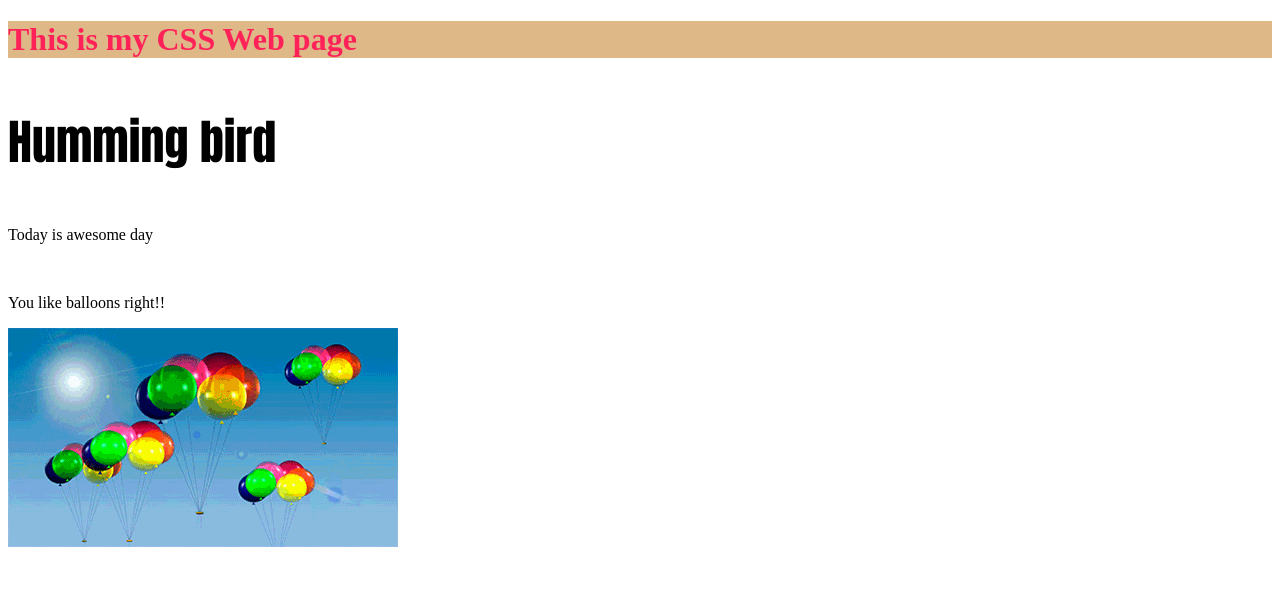
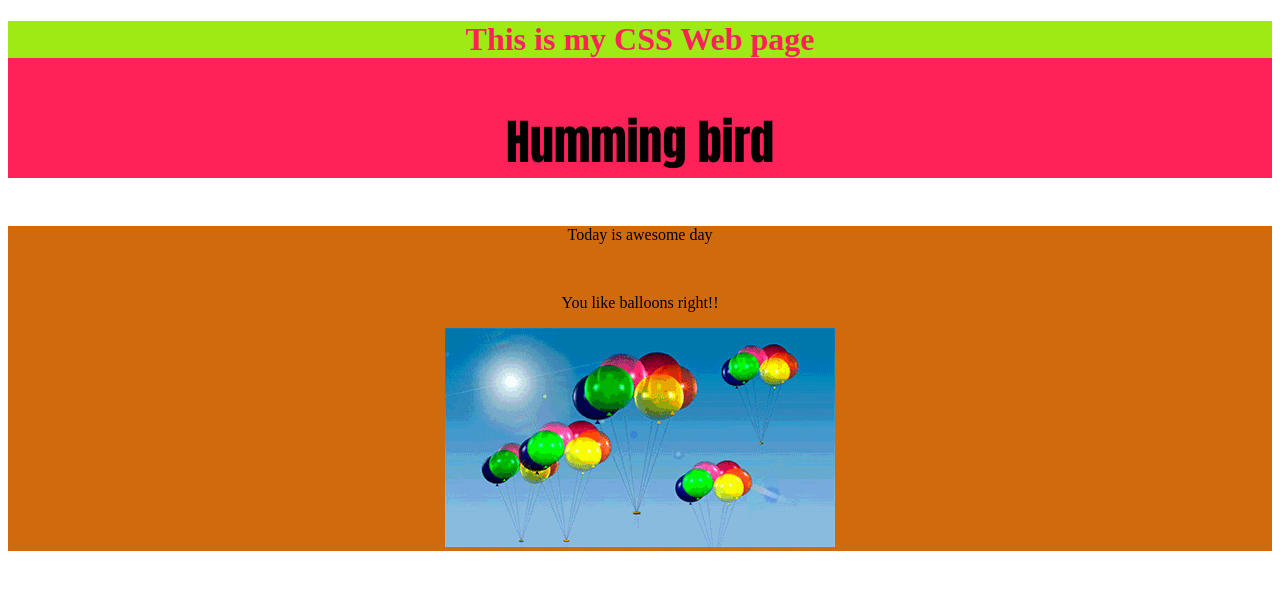
Before and after one commit to ashish-ad/Web-dev-learning, a plain HTML site: page css.HTML in a window 1280 px wide. Drawn offline with Linux system fonts and the light colour scheme.

Commit message:
commit on main

```diff
--- a/css.HTML
+++ b/css.HTML
@@ -7,18 +7,29 @@
     <title>CSS</title>
     <style>
         #ashish{
-            colour:
+            colour: rgb(28,218,11)
+
+        }
+        .ashish{
+            Color:rgb(207,107,12)
+        }
+        #main{
+            background-color: rgb(255,34,89);
+        }
+        #second{
+            background-color:rgb(207,107,12)
         }
     </style>
 </head>
-<body>
-    <div>
+<body >
+    <div align="center">
+        <div id= "main">
             <!-- Inline CSS Implementation -->
-        <h1 Style="color:rgb(255,34,89);background-color:burlywood">This is my CSS Web page</h1>
+            <h1 Style="color:rgb(255,34,89);background-color:rgb(159, 233, 21)">This is my CSS Web page</h1>
             <p id = "jebrish" style = "font-size: xxx-large; font-family: Impact, Haettenschweiler, 'Arial Narrow Bold', sans-serif;font-weight: 900;">Humming bird</p>
+        </div >
 
-    </div>
-    <div>
+        <div id = "second">
             <!-- Internal CSS -->
             <p id="ashish">Today is awesome day</p>
             <br>
@@ -26,6 +37,8 @@
             <img src="balloon.gif" alt="">
 
         </div>
+    </div>
+
 
 </body>
 </html>
```
Lines whose indentation alone changed are shown as unchanged.
